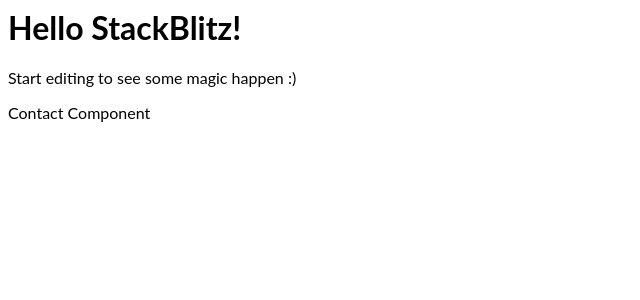
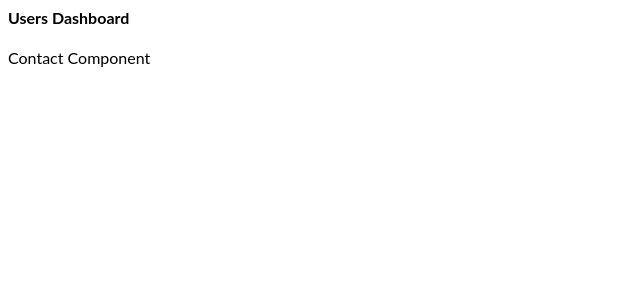
Before and after one commit to poornesh-pH/react-useReducer-useContext, a React (Create React App) app: page / in a window 1280 px wide. Shown: the top 300 px of the page, without its empty margins (0-640 px from the left). Built offline with nearby package versions, Linux system fonts and the light colour scheme.

Commit message:
3 files modified, 1 added, 1 deleted

```diff
--- a/src/App.js
+++ b/src/App.js
@@ -4,8 +4,7 @@
 export default function App() {
   return (
     <div>
-      <h1>Hello StackBlitz!</h1>
-      <p>Start editing to see some magic happen :)</p>
+      <h4>Users Dashboard</h4>
       <ContactComponent />
     </div>
   );
--- a/src/style.css
+++ b/src/style.css
@@ -1,3 +1,3 @@
-h1, p {
+html {
   font-family: Lato;
 }
```
Also changed, not shown: src/Store.js (+9 -1 lines), src/ContactReducer.js (renamed from src/Reducer.js).
